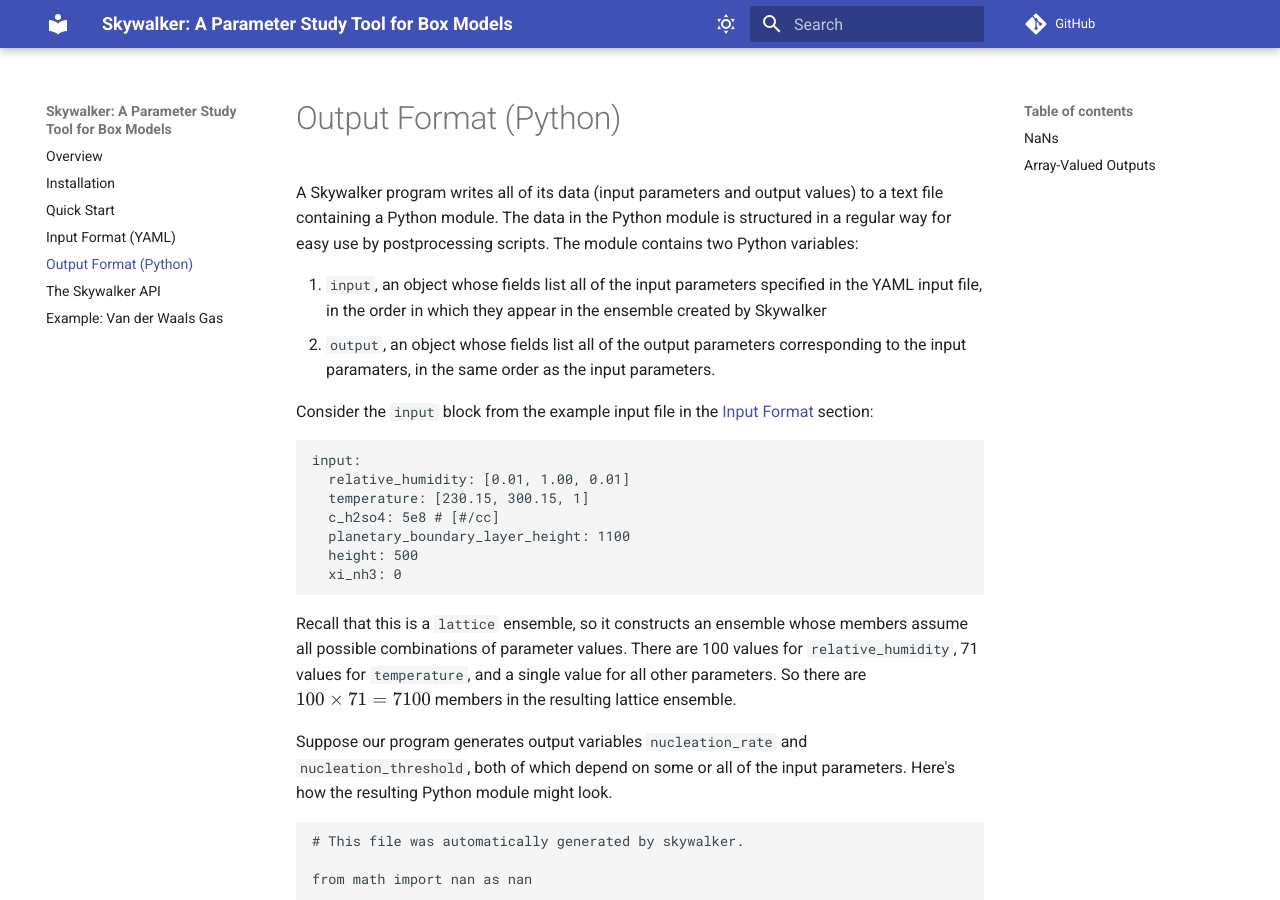
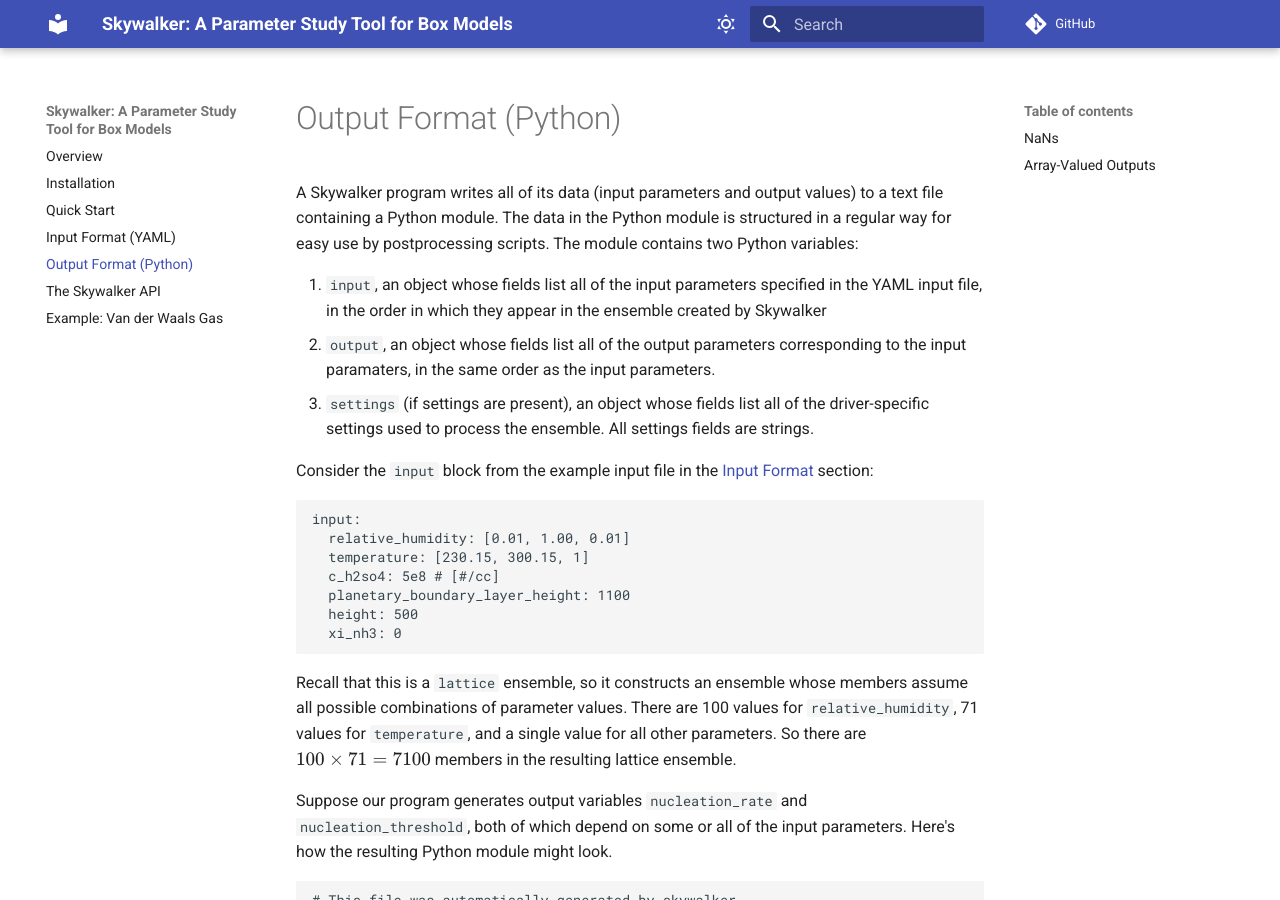
Before and after one commit to eagles-project/skywalker, an MkDocs documentation site: the page built from docs/output.md, in a window 1280 px wide and 900 px high. Built offline with MkDocs 1.6.1 and Material for MkDocs 9.7.7, drawn with Linux system fonts in a browser that asks for light colours; comment, search, counter and statistics services are not loaded.

Commit message:
Described settings in output module.

```diff
--- a/docs/output.md
+++ b/docs/output.md
@@ -11,6 +11,9 @@
 2. `output`, an object whose fields list all of the output parameters
    corresponding to the input paramaters, in the same order as the input
    parameters.
+3. `settings` (if settings are present), an object whose fields list all of the
+   driver-specific settings used to process the ensemble. All settings fields
+   are strings.
 
 Consider the `input` block from the example input file in the
 [Input Format](input.md) section:
```
